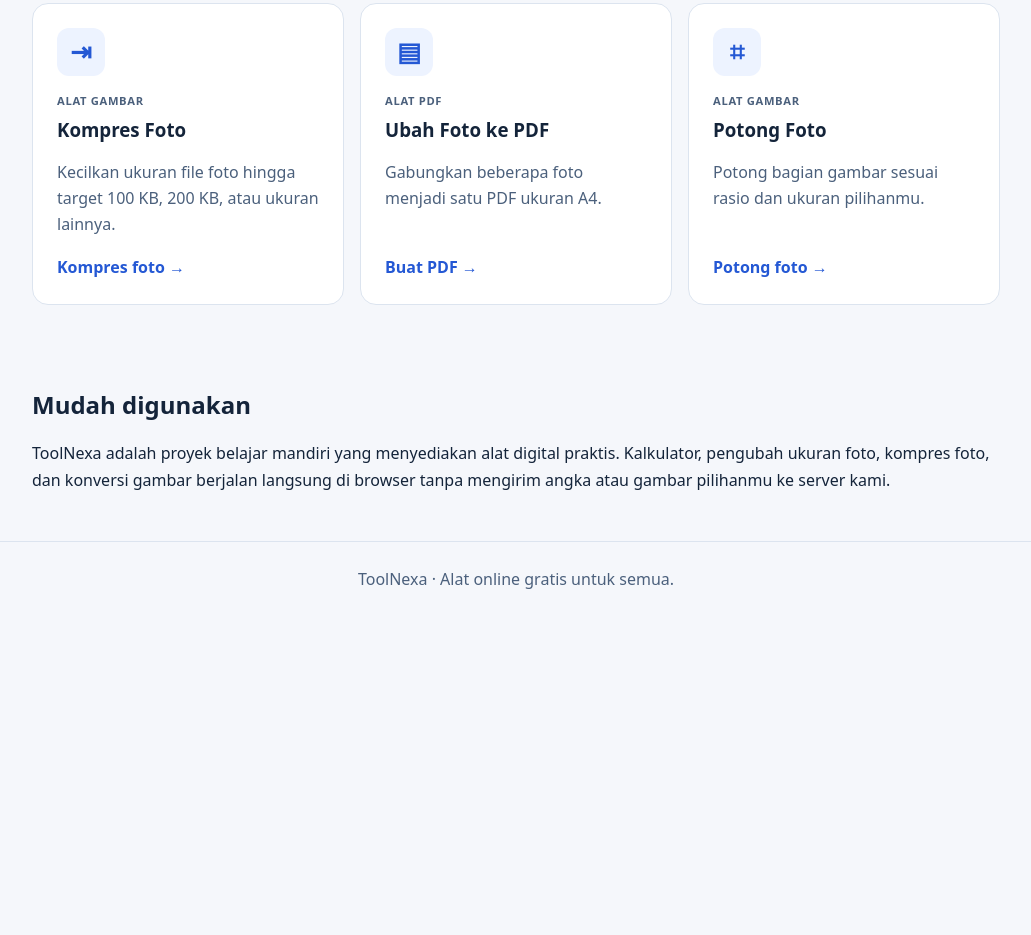
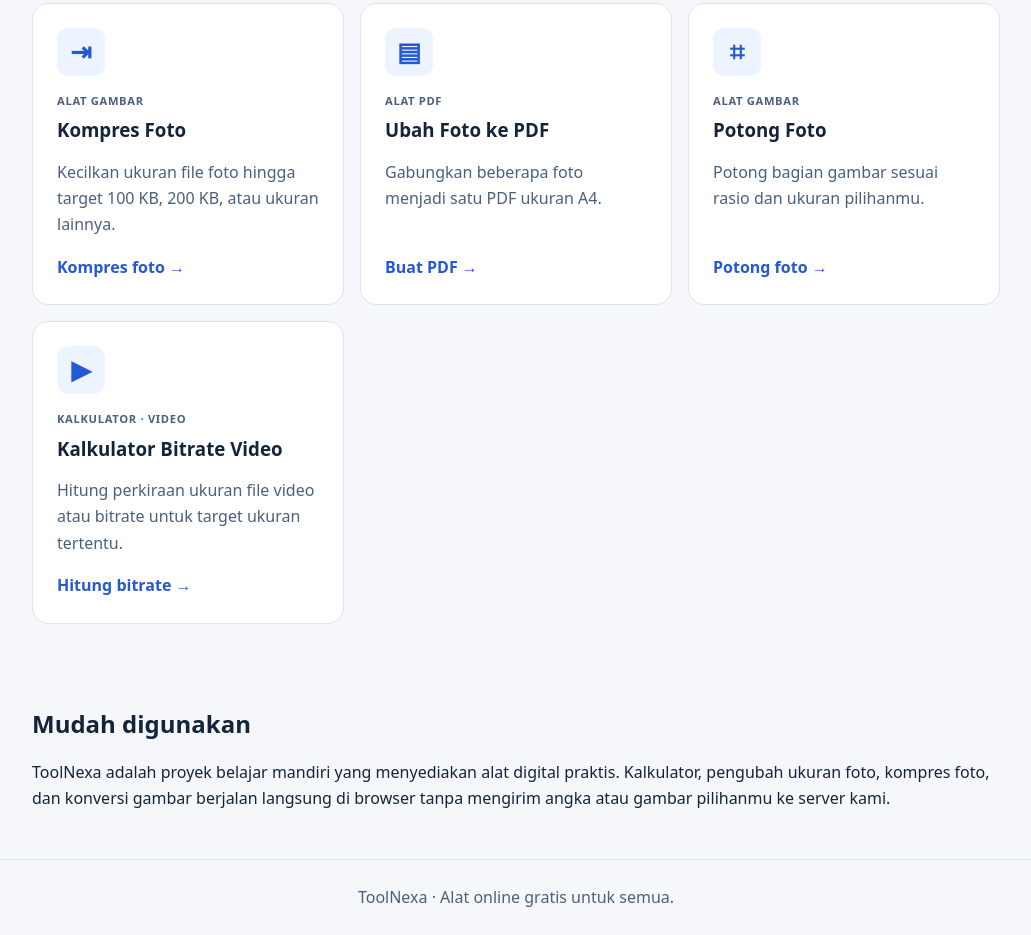
Before and after one commit to hengki18/toolnexa, a plain HTML site: page index.html in a window 1280 px wide. Shown: the part 1042-1977 px from the top of the page, without its empty margins (124-1155 px from the left). Before the commit the page ends 1658 px from the top, so only its background shows below. Drawn offline with Linux system fonts and the light colour scheme.

Commit message:
Add bitrate calculator to tool directory

```diff
--- a/index.html
+++ b/index.html
@@ -4,7 +4,7 @@
 <meta charset="utf-8">
 <meta name="viewport" content="width=device-width, initial-scale=1">
 <title>ToolNexa – Alat Online Gratis untuk Semua</title>
-<meta name="description" content="Kumpulan alat online gratis untuk mengubah ukuran foto, kompres foto, konversi gambar, potong foto, membuat PDF, dan menghitung rasio gambar serta video. Tanpa daftar akun.">
+<meta name="description" content="Kumpulan alat online gratis untuk mengubah ukuran foto, kompres foto, konversi gambar, potong foto, membuat PDF, dan menghitung rasio gambar dan bitrate video. Tanpa daftar akun.">
 <link rel="canonical" href="https://hengki18.github.io/toolnexa/">
 <link rel="stylesheet" href="style-v2.css">
 </head>
@@ -20,6 +20,7 @@
 <a class="tool-card" href="image-compressor/"><span class="tool-icon" aria-hidden="true">⇥</span><span class="category">ALAT GAMBAR</span><h3>Kompres Foto</h3><p>Kecilkan ukuran file foto hingga target 100 KB, 200 KB, atau ukuran lainnya.</p><span class="tool-link">Kompres foto →</span></a>
 <a class="tool-card" href="image-to-pdf/"><span class="tool-icon" aria-hidden="true">▤</span><span class="category">ALAT PDF</span><h3>Ubah Foto ke PDF</h3><p>Gabungkan beberapa foto menjadi satu PDF ukuran A4.</p><span class="tool-link">Buat PDF →</span></a>
 <a class="tool-card" href="image-cropper/"><span class="tool-icon" aria-hidden="true">⌗</span><span class="category">ALAT GAMBAR</span><h3>Potong Foto</h3><p>Potong bagian gambar sesuai rasio dan ukuran pilihanmu.</p><span class="tool-link">Potong foto →</span></a>
+<a class="tool-card" href="video-bitrate-calculator/"><span class="tool-icon" aria-hidden="true">▶</span><span class="category">KALKULATOR · VIDEO</span><h3>Kalkulator Bitrate Video</h3><p>Hitung perkiraan ukuran file video atau bitrate untuk target ukuran tertentu.</p><span class="tool-link">Hitung bitrate →</span></a>
 </div></section>
 <section id="about" class="about"><h2>Mudah digunakan</h2><p>ToolNexa adalah proyek belajar mandiri yang menyediakan alat digital praktis. Kalkulator, pengubah ukuran foto, kompres foto, dan konversi gambar berjalan langsung di browser tanpa mengirim angka atau gambar pilihanmu ke server kami.</p></section>
 </main>
```
